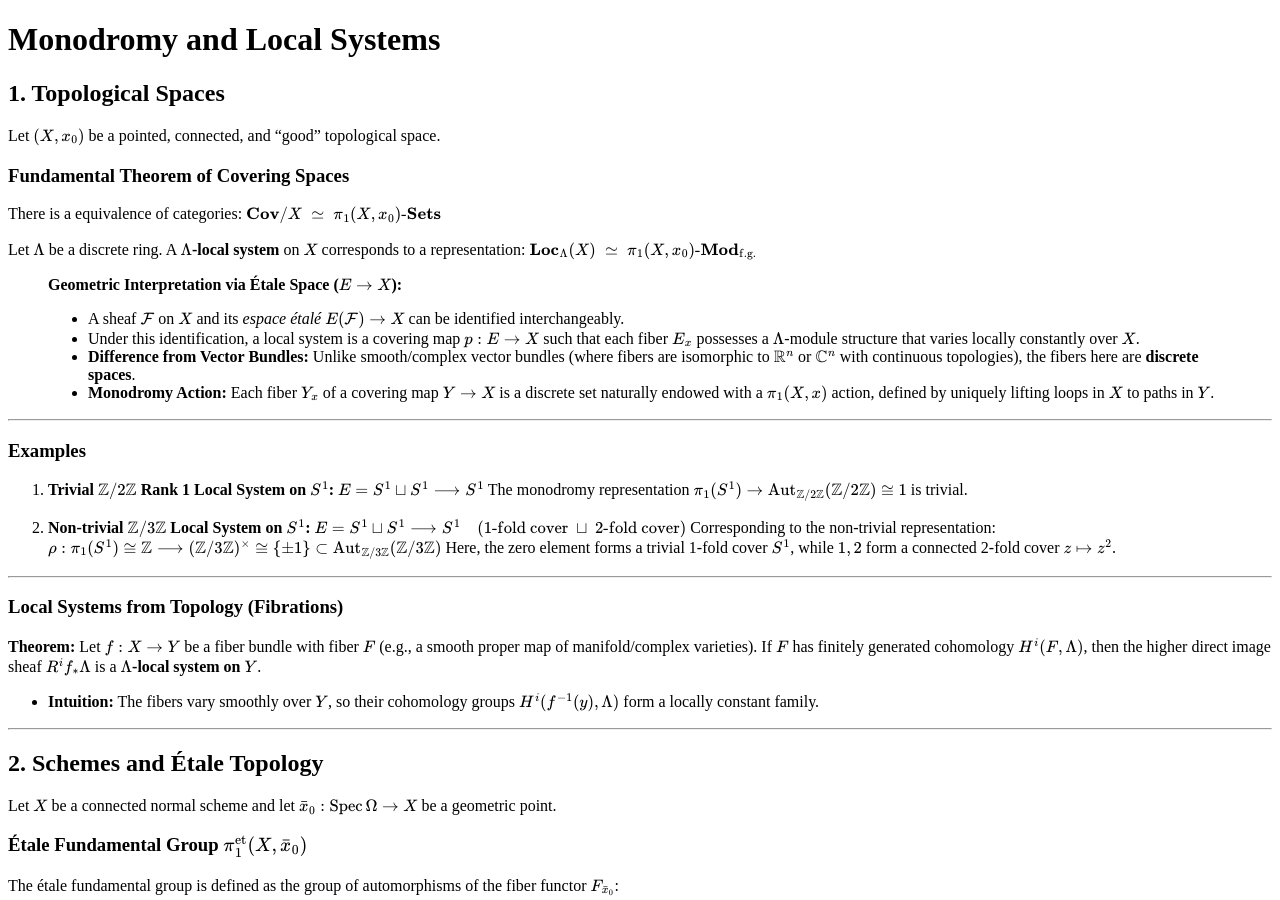
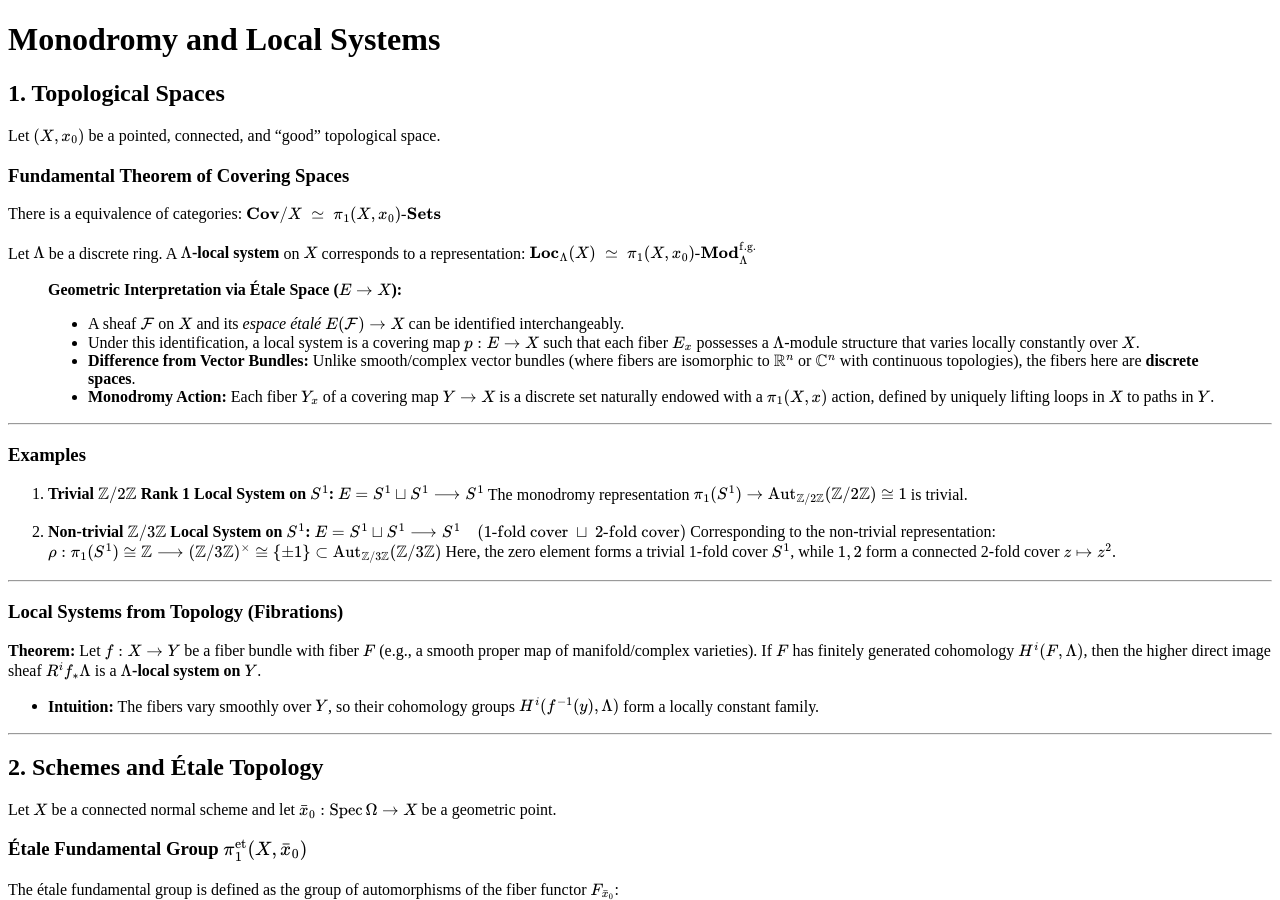
Before and after one commit to alchan00/alchan00.github.io, a Jekyll site: the page built from daily-notes/2026-09-01/index.md, in a window 1280 px wide and 900 px high. Built offline with Jekyll 4.4.1, drawn with Linux system fonts in a browser that asks for light colours; our own code applies the rules of GitHub Pages for plain Markdown files.

Commit message:
Update index.md

```diff
--- a/daily-notes/2026-09-01/index.md
+++ b/daily-notes/2026-09-01/index.md
@@ -9,7 +9,7 @@ There is a equivalence of categories:
 $$\mathbf{Cov}/X \;\simeq\; \pi_1(X, x_0)\text{-}\mathbf{Sets}$$
 
 Let $\Lambda$ be a discrete ring. A **$\Lambda$-local system** on $X$ corresponds to a representation:
-$$\mathbf{Loc}_{\Lambda}(X) \;\simeq\; \pi_1(X, x_0)\text{-}\mathbf{Mod}_{\text{f.g.}}$$
+$$\mathbf{Loc}_{\Lambda}(X) \;\simeq\; \pi_1(X, x_0)\text{-}\mathbf{Mod}^{\text{f.g.}}_{\Lambda}$$
 
 > **Geometric Interpretation via Étale Space ($E \to X$):**
 > * A sheaf $\mathcal{F}$ on $X$ and its *espace étalé* $E(\mathcal{F}) \to X$ can be identified interchangeably.
```
